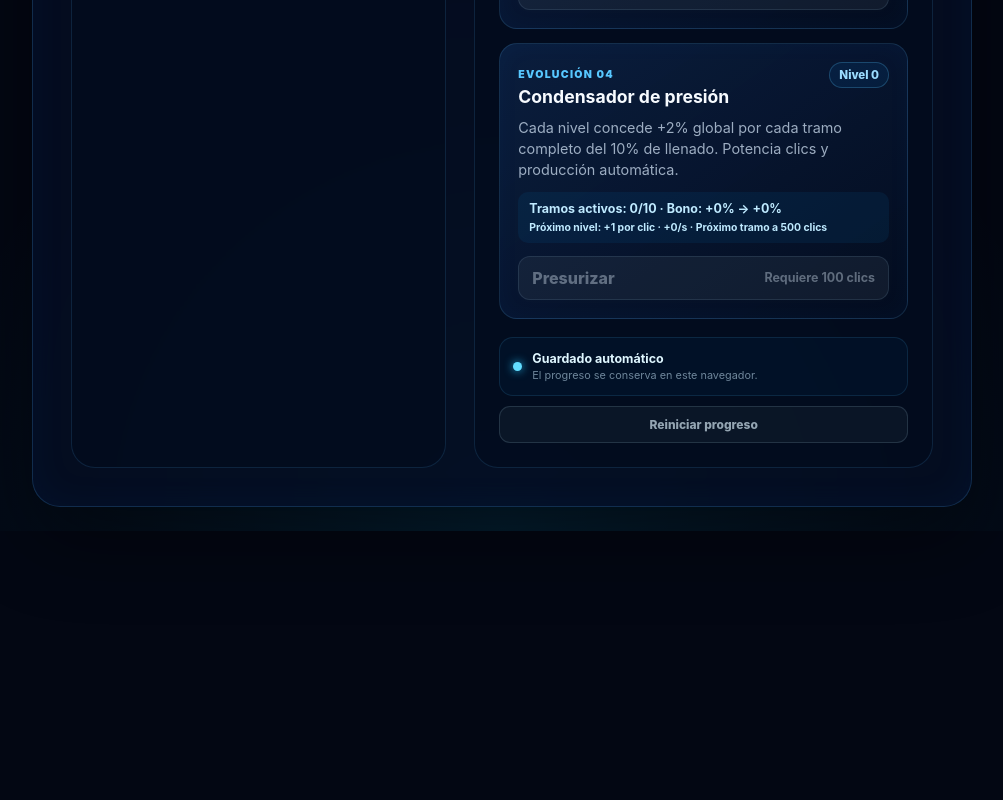
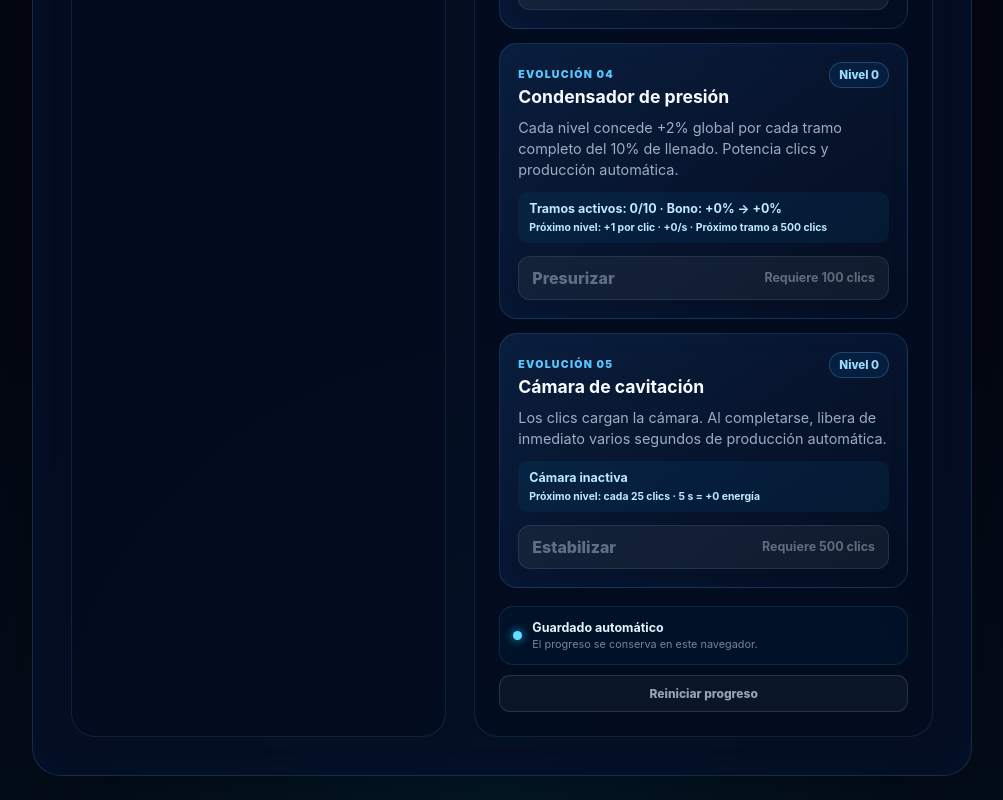
Before and after one commit to xArtXtrAx/incremental-game-A, a React (Vite) app: page / in a window 1280 px wide. Shown: the part 1005-1805 px from the top of the page, without its empty margins (138-1141 px from the left). Before the commit the page ends 1536 px from the top, so only its background shows below. Built offline with nearby package versions, Linux system fonts and the light colour scheme.

Commit message:
Añadir cámara de cavitación a la interfaz

```diff
--- a/src/App.tsx
+++ b/src/App.tsx
@@ -8,8 +8,14 @@ import {
 import { motion } from 'motion/react'
 import './App.css'
 import {
+  CAVITATION_REQUIRED_CLICKS,
   clearSavedGame,
   gameReducer,
+  getCavitationClicksRequired,
+  getCavitationCost,
+  getCavitationReward,
+  getCavitationSeconds,
+  getClickOutcome,
   getClickPower,
   getClickUpgradeCost,
   getEnergyPerSecond,
@@ -28,6 +34,11 @@ import {
 } from './game'
 
 type ClickBurst = {
+  id: number
+  amount: number
+}
+
+type CavitationBurst = {
   id: number
   amount: number
 }
@@ -59,8 +70,11 @@ function App() {
     loadGameState,
   )
   const [bursts, setBursts] = useState<ClickBurst[]>([])
+  const [cavitationBurst, setCavitationBurst] =
+    useState<CavitationBurst | null>(null)
   const [resetArmed, setResetArmed] = useState(false)
   const nextBurstId = useRef(0)
+  const nextCavitationBurstId = useRef(0)
 
   const sphereFillPercentage = getSphereFillPercentage(game.manualClicks)
   const sphereClicks = Math.min(game.manualClicks, SPHERE_CLICK_CAPACITY)
@@ -114,14 +128,40 @@ function App() {
     game.manualClicks,
     game.pressureLevel + 1,
   )
+  const cavitationThreshold = getCavitationClicksRequired(game.cavitationLevel)
+  const cavitationSeconds = getCavitationSeconds(game.cavitationLevel)
+  const cavitationReward = getCavitationReward(
+    game.generatorLevel,
+    game.resonanceLevel,
+    game.manualClicks,
+    game.pressureLevel,
+    game.cavitationLevel,
+  )
+  const nextCavitationLevel = game.cavitationLevel + 1
+  const nextCavitationThreshold = getCavitationClicksRequired(
+    nextCavitationLevel,
+  )
+  const nextCavitationSeconds = getCavitationSeconds(nextCavitationLevel)
+  const nextCavitationReward = getCavitationReward(
+    game.generatorLevel,
+    game.resonanceLevel,
+    game.manualClicks,
+    game.pressureLevel,
+    nextCavitationLevel,
+  )
   const clickUpgradeCost = getClickUpgradeCost(game.clickLevel)
   const generatorCost = getGeneratorCost(game.generatorLevel)
   const resonanceCost = getResonanceCost(game.resonanceLevel)
   const pressureCost = getPressureCost(game.pressureLevel)
+  const cavitationCost = getCavitationCost(game.cavitationLevel)
   const canBuyResonance =
     game.generatorLevel > 0 && game.energy >= resonanceCost
   const canBuyPressure =
     game.manualClicks >= PRESSURE_REQUIRED_CLICKS && game.energy >= pressureCost
+  const canBuyCavitation =
+    game.manualClicks >= CAVITATION_REQUIRED_CLICKS &&
+    game.generatorLevel > 0 &&
+    game.energy >= cavitationCost
   const nextPressureTierClicks = Math.min(
     (pressureTier + 1) * (SPHERE_CLICK_CAPACITY / 10),
     SPHERE_CLICK_CAPACITY,
@@ -134,6 +174,14 @@ function App() {
         )
       : 0
   const pressurePulseDuration = Math.max(2.8, 6 - game.pressureLevel * 0.4)
+  const cavitationProgress =
+    game.cavitationLevel > 0
+      ? game.cavitationCharge / cavitationThreshold
+      : 0
+  const cavitationSegments =
+    game.cavitationLevel > 0
+      ? Array.from({ length: cavitationThreshold }, (_, index) => index)
+      : []
   const sphereStyle: SphereStyle = {
     '--fill-level': `${sphereFillPercentage}%`,
     '--liquid-opacity': sphereClicks > 0 ? 1 : 0,
@@ -165,18 +213,13 @@ function App() {
 
   function handleClick() {
     const burstId = nextBurstId.current
-    const nextManualClicks = game.manualClicks + 1
-    const clickAmount = getClickPower(
-      game.clickLevel,
-      nextManualClicks,
-      game.pressureLevel,
-    )
+    const outcome = getClickOutcome(game)
     nextBurstId.current += 1
 
     dispatch({ type: 'click' })
     setBursts((currentBursts) => [
       ...currentBursts,
-      { id: burstId, amount: clickAmount },
+      { id: burstId, amount: outcome.clickEnergy },
     ])
 
     window.setTimeout(() => {
@@ -184,6 +227,21 @@ function App() {
         currentBursts.filter((burst) => burst.id !== burstId),
       )
     }, 850)
+
+    if (outcome.cavitationTriggered && outcome.cavitationEnergy > 0) {
+      const cavitationId = nextCavitationBurstId.current
+      nextCavitationBurstId.current += 1
+      setCavitationBurst({
+        id: cavitationId,
+        amount: outcome.cavitationEnergy,
+      })
+
+      window.setTimeout(() => {
+        setCavitationBurst((currentBurst) =>
+          currentBurst?.id === cavitationId ? null : currentBurst,
+        )
+      }, 1500)
+    }
   }
 
   function handleReset() {
@@ -195,6 +253,7 @@ function App() {
     clearSavedGame()
     dispatch({ type: 'reset' })
     setBursts([])
+    setCavitationBurst(null)
     setResetArmed(false)
   }
 
@@ -205,7 +264,7 @@ function App() {
           <p className="eyebrow">Prototipo incremental</p>
           <h1>Incremental Game A</h1>
           <p className="instructions">
-            Genera energía, llena el núcleo y transforma su presión en potencia.
+            Genera energía, llena el núcleo y libera descargas de cavitación.
           </p>
         </header>
 
@@ -218,6 +277,54 @@ function App() {
             </div>
 
             <div className="button-stage">
+              {game.cavitationLevel > 0 && (
+                <span
+                  aria-hidden="true"
+                  style={{
+                    position: 'absolute',
+                    top: '50%',
+                    left: '50%',
+                    zIndex: 1,
+                    width: 194,
+                    height: 194,
+                    marginTop: -97,
+                    marginLeft: -97,
+                    pointerEvents: 'none',
+                  }}
+                >
+                  {cavitationSegments.map((segment) => {
+                    const isCharged = segment < game.cavitationCharge
+                    const angle = (segment / cavitationThreshold) * 360
+
+                    return (
+                      <motion.span
+                        key={segment}
+                        initial={false}
+                        animate={{ opacity: isCharged ? 1 : 0.18 }}
+                        transition={{ duration: 0.16 }}
+                        style={{
+                          position: 'absolute',
+                          top: '50%',
+                          left: '50%',
+                          width: 3,
+                          height: 11,
+                          marginTop: -5.5,
+                          marginLeft: -1.5,
+                          borderRadius: 999,
+                          background: isCharged
+                            ? '#8ce8ff'
+                            : 'rgba(87, 164, 209, 0.48)',
+                          boxShadow: isCharged
+                            ? '0 0 7px rgba(70, 211, 255, 0.95)'
+                            : 'none',
+                          transform: `rotate(${angle}deg) translateY(-93px)`,
+                        }}
+                      />
+                    )
+                  })}
+                </span>
+              )}
+
               <motion.button
                 type="button"
                 className="click-button"
@@ -225,16 +332,28 @@ function App() {
                 onClick={handleClick}
                 whileHover={{ scale: 1.05 }}
                 whileTap={{ scale: 0.92 }}
-                aria-label={`Generar ${clickPower} de energía. Esfera en ${sphereFillPercentage.toFixed(1)} por ciento. Bonificación global de ${pressureBonusPercent} por ciento.`}
+                aria-label={`Generar ${clickPower} de energía. Esfera en ${sphereFillPercentage.toFixed(1)} por ciento. Bonificación global de ${pressureBonusPercent} por ciento. Carga de cavitación ${game.cavitationCharge} de ${cavitationThreshold}.`}
               >
-                <span className="sphere-liquid" aria-hidden="true">
+                <motion.span
+                  className="sphere-liquid"
+                  aria-hidden="true"
+                  animate={
+                    cavitationBurst
+                      ? {
+                          x: [0, -4, 4, -3, 3, 0],
+                          rotate: [0, -1.2, 1.2, -0.8, 0.8, 0],
+                        }
+                      : { x: 0, rotate: 0 }
+                  }
+                  transition={{ duration: 0.68, ease: 'easeOut' }}
+                >
                   <span className="liquid-body" />
                   <span className="liquid-wave liquid-wave-back" />
                   <span className="liquid-wave liquid-wave-front" />
                   <span className="liquid-bubble bubble-one" />
                   <span className="liquid-bubble bubble-two" />
                   <span className="liquid-bubble bubble-three" />
-                </span>
+                </motion.span>
                 <span className="sphere-depth" aria-hidden="true" />
                 <span
                   aria-hidden="true"
@@ -275,6 +394,30 @@ function App() {
                     />
                   ))}
                 </span>
+                {cavitationBurst && (
+                  <motion.span
+                    key={cavitationBurst.id}
+                    aria-hidden="true"
+                    initial={{ opacity: 0.9, scale: 0.18 }}
+                    animate={{
+                      opacity: [0.9, 0.58, 0],
+                      scale: [0.18, 0.82, 1.45],
+                    }}
+                    transition={{ duration: 0.82, ease: 'easeOut' }}
+                    style={{
+                      position: 'absolute',
+                      inset: 7,
+                      zIndex: 4,
+                      border: '2px solid rgba(164, 241, 255, 0.92)',
+                      borderRadius: '50%',
+                      background:
+                        'radial-gradient(circle, rgba(130, 226, 255, 0.42), rgba(0, 120, 255, 0.04) 58%, transparent 72%)',
+                      boxShadow:
+                        '0 0 32px rgba(63, 205, 255, 0.9), inset 0 0 22px rgba(128, 228, 255, 0.55)',
+                      pointerEvents: 'none',
+                    }}
+                  />
+                )}
                 <span className="sphere-shine" aria-hidden="true" />
                 <span className="button-label">
                   <strong>CLICK</strong>
@@ -316,6 +459,38 @@ function App() {
                   ))}
                 </div>
               ))}
+
+              {cavitationBurst && (
+                <motion.div
+                  key={cavitationBurst.id}
+                  role="status"
+                  initial={{ opacity: 0, scale: 0.72, y: 12 }}
+                  animate={{
+                    opacity: [0, 1, 1, 0],
+                    scale: [0.72, 1.08, 1],
+                    y: [12, -10, -24],
+                  }}
+                  transition={{ duration: 1.35, ease: 'easeOut' }}
+                  style={{
+                    position: 'absolute',
+                    top: 6,
+                    left: '50%',
+                    zIndex: 8,
+                    width: 220,
+                    marginLeft: -110,
+                    color: '#dffbff',
+                    fontSize: '0.8rem',
+                    fontWeight: 900,
+                    letterSpacing: '0.08em',
+                    textAlign: 'center',
+                    textShadow:
+                      '0 0 8px rgba(170, 242, 255, 1), 0 0 22px rgba(0, 174, 255, 0.95)',
+                    pointerEvents: 'none',
+                  }}
+                >
+                  DESCARGA +{numberFormatter.format(cavitationBurst.amount)}
+                </motion.div>
+              )}
             </div>
 
             <div className={`sphere-status${sphereIsFull ? ' is-full' : ''}`}>
@@ -326,6 +501,23 @@ function App() {
                   : `${sphereFillPercentage.toFixed(1)}% lleno · +${numberFormatter.format(pressureBonusPercent)}% global`}
               </strong>
             </div>
+
+            {game.cavitationLevel > 0 && (
+              <div
+                className="sphere-status"
+                style={{
+                  marginTop: -6,
+                  borderColor: 'rgba(85, 207, 255, 0.22)',
+                  background: `linear-gradient(90deg, rgba(0, 145, 221, ${0.08 + cavitationProgress * 0.12}), rgba(0, 42, 95, 0.08))`,
+                }}
+              >
+                <span>Cavitación</span>
+                <strong>
+                  {game.cavitationCharge}/{cavitationThreshold} · Próxima +
+                  {numberFormatter.format(cavitationReward)}
+                </strong>
+              </div>
+            )}
 
             <div className="stats-grid">
               <div className="stat-card">
@@ -470,6 +662,47 @@ function App() {
               </button>
             </article>
 
+            <article className="upgrade-card">
+              <div className="upgrade-card-header">
+                <div>
+                  <span className="upgrade-number">Evolución 05</span>
+                  <h3>Cámara de cavitación</h3>
+                </div>
+                <span className="level-badge">Nivel {game.cavitationLevel}</span>
+              </div>
+              <p>
+                Los clics cargan la cámara. Al completarse, libera de inmediato
+                varios segundos de producción automática.
+              </p>
+              <div className="upgrade-effect">
+                <span style={{ display: 'block' }}>
+                  {game.cavitationLevel > 0
+                    ? `Carga: ${game.cavitationCharge}/${cavitationThreshold} · Descarga: ${cavitationSeconds} s = +${numberFormatter.format(cavitationReward)}`
+                    : 'Cámara inactiva'}
+                </span>
+                <small style={{ display: 'block', marginTop: 5 }}>
+                  Próximo nivel: cada {nextCavitationThreshold} clics ·{' '}
+                  {nextCavitationSeconds} s = +
+                  {numberFormatter.format(nextCavitationReward)} energía
+                </small>
+              </div>
+              <button
+                type="button"
+                className="upgrade-button"
+                onClick={() => dispatch({ type: 'buy-cavitation' })}
+                disabled={!canBuyCavitation}
+              >
+                <span>Estabilizar</span>
+                <strong>
+                  {game.manualClicks < CAVITATION_REQUIRED_CLICKS
+                    ? `Requiere ${numberFormatter.format(CAVITATION_REQUIRED_CLICKS)} clics`
+                    : game.generatorLevel === 0
+                      ? 'Requiere microgenerador'
+                      : `${numberFormatter.format(cavitationCost)} energía`}
+                </strong>
+              </button>
+            </article>
+
             <div className="save-controls">
               <div className="save-status">
                 <span className="save-dot" aria-hidden="true" />
```
